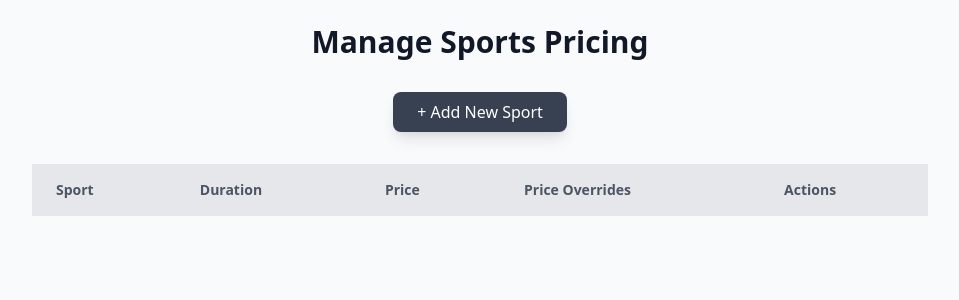
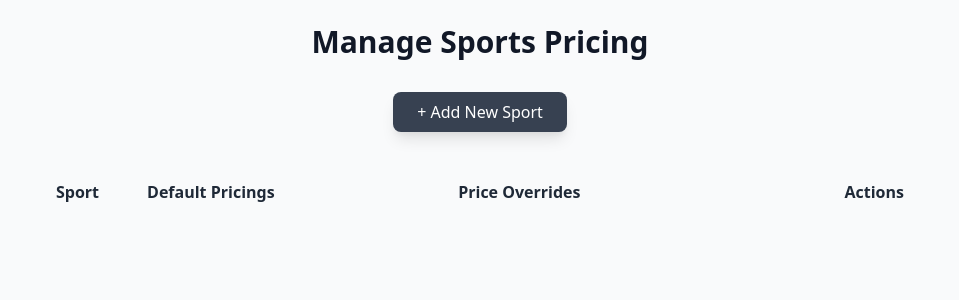
Before and after one commit to mr-vaibh/surprice, a Django app: page /manage-pricing/ in a window 1280 px wide. Shown: the top 300 px of the page, without its empty margins (160-1119 px from the left). Run offline with Django 5.2, Linux system fonts and the light colour scheme; data comes from the database, SQL or seed files in the repository; both versions use the stored data as it was before the commit; lists and menus that the app fills with data are empty.

Commit message:
multiple pricings

```diff
--- a/pricing/models.py
+++ b/pricing/models.py
@@ -2,10 +2,9 @@
 
 class Sport(models.Model):
     name = models.CharField(max_length=100)
-    price = models.DecimalField(max_digits=10, decimal_places=2)
 
 class DefaultPricing(models.Model):
-    sport = models.OneToOneField(Sport, on_delete=models.CASCADE, related_name='default_pricing')
+    sport = models.ForeignKey(Sport, on_delete=models.CASCADE, related_name='default_pricing')
     duration = models.IntegerField()  # Duration in minutes
     price = models.DecimalField(max_digits=10, decimal_places=2)
 
--- a/pricing/serializers.py
+++ b/pricing/serializers.py
@@ -4,7 +4,7 @@
 class DefaultPricingSerializer(serializers.ModelSerializer):
     class Meta:
         model = DefaultPricing
-        fields = ['id', 'duration', 'price']
+        fields = ['id', 'sport', 'duration', 'price']
 
 class PricingOverrideSerializer(serializers.ModelSerializer):
     class Meta:
@@ -15,7 +15,7 @@
         ]
 
 class SportSerializer(serializers.ModelSerializer):
-    default_pricing = DefaultPricingSerializer(required=False)
+    default_pricing = DefaultPricingSerializer(required=False, many=True)
     pricing_overrides = PricingOverrideSerializer(required=False, many=True)
 
     class Meta:
--- a/pricing/static/pricing/main.js
+++ b/pricing/static/pricing/main.js
@@ -1,5 +1,7 @@
 $(document).ready(function () {
     const csrftoken = document.querySelector('[name=csrfmiddlewaretoken]').value;
+
+    const btnClass = `bg-gray-700 text-white px-2 py-1 rounded-lg shadow-lg hover:bg-gray-600 focus:outline-none focus:ring-2 focus:ring-gray-500 transition duration-200`
 
     // Load sports data into the table
     function loadSports() {
@@ -8,6 +10,29 @@
             tableBody.empty();
             data.forEach(sport => tableBody.append(createSportRow(sport)));
         }).fail(() => alert("Error loading sports."));
+    }
+
+    // Format default pricing
+    function formatDefaultPricings(pricings) {
+        if (!pricings || pricings.length === 0) return "No pricings";
+        return pricings.map(pricings => createPricingsTable(pricings)).join('');
+    }
+
+    // Create default pricings table
+    function createPricingsTable(pricing) {
+        const tableHeader = `<table class="min-w-full table-auto"><col style="width:50%"><col style="width:50%"><tbody>`;
+        const tableFooter = `</tbody></table>`;
+
+        return tableHeader + createPricingTableRow(pricing) + tableFooter;
+    }
+
+    // Create specific pricing rows
+    function createPricingTableRow(pricing) {
+        return `<tr id="pricing-${pricing.id}">
+                    <td>${pricing.duration}</td>
+                    <td>$${pricing.price}</td>
+                    <td><button class="${btnClass}" onclick="deletePricing(${pricing.id})"><i class="fa-solid fa-trash"></i></button></td>
+                </tr>`;
     }
 
     // Format pricing overrides
@@ -48,7 +73,7 @@
         return `<tr id="override-${override.id}">
                     <td>On <b>${formattedDate}</b>, From <b>${startTime}</b> to <b>${endTime}</b></td>
                     <td>${formattedPrice}</td>
-                    <td><button class="bg-red-500 text-white px-2 py-1 rounded" onclick="deleteOverride(${override.id})">Delete</button></td>
+                    <td><button class="${btnClass}" onclick="deleteOverride(${override.id})"><i class="fa-solid fa-trash"></i></button></td>
                 </tr>`;
     }
 
@@ -59,7 +84,7 @@
         return `<tr id="override-${override.id}">
                     <td>On <b>${dayName}</b></td>
                     <td>${formattedPrice}</td>
-                    <td><button class="bg-red-500 text-white px-2 py-1 rounded" onclick="deleteOverride(${override.id})">Delete</button></td>
+                    <td><button class="${btnClass}" onclick="deleteOverride(${override.id})"><i class="fa-solid fa-trash"></i></button></td>
                 </tr>`;
     }
 
@@ -70,19 +95,22 @@
         return `<tr id="override-${override.id}">
                     <td>Everyday From <b>${startTime}</b> to <b>${endTime}</b></td>
                     <td>${formattedPrice}</td>
-                    <td><button class="bg-red-500 text-white px-2 py-1 rounded" onclick="deleteOverride(${override.id})">Delete</button></td>
+                    <td><button class="${btnClass}" onclick="deleteOverride(${override.id})"><i class="fa-solid fa-trash"></i></button></td>
                 </tr>`;
     }
 
     // Create sport row
     function createSportRow(sport) {
+        const defaultPricings = formatDefaultPricings(sport.default_pricing);
         const priceOverrides = formatPriceOverrides(sport.pricing_overrides);
         return `<tr id="sport-${sport.id}">
                     <td class="border px-4 py-2">${sport.name}</td>
-                    <td class="border px-4 py-2">${sport.default_pricing.duration || "N/A"}</td>
-                    <td class="border px-4 py-2">${sport.default_pricing.price || "N/A"}</td>
                     <td class="border px-4 py-2">
-                        <button class="bg-blue-500 text-white px-2 py-1 rounded" onclick="showAddOverrideModal(${sport.id})">+ Add Override</button>
+                        <button class="${btnClass}" onclick="showAddPricingModal(${sport.id})"><i class="fa-solid fa-plus"></i> </button>
+                        <div class="space-y-1">${defaultPricings}</div>
+                    </td>
+                    <td class="border px-4 py-2">
+                        <button class="${btnClass}" onclick="showAddOverrideModal(${sport.id})"><i class="fa-solid fa-plus"></i> </button>
                         <div class="space-y-1">${priceOverrides}</div>
                     </td>
                     <td class="border px-4 py-2">
@@ -91,6 +119,22 @@
                     </td>
                 </tr>`;
     }
+
+    // Delete Default Price
+    window.deletePricing = function (priceId) {
+        $.ajax({
+            url: `/default-pricing/${priceId}/`,
+            method: "DELETE",
+            headers: { "X-CSRFToken": csrftoken },
+            success: function () {
+                $(`#pricing-${priceId}`).remove();
+                alert("Price deleted successfully!");
+            },
+            error: function () {
+                alert("Error deleting price.");
+            }
+        });
+    };
 
     // Delete Price Override
     window.deleteOverride = function (overrideId) {
@@ -142,12 +186,6 @@
         const sportId = $("#sportId").val();
         const updatedData = {
             name: $("#updateSportName").val(),
-            default_pricing: {
-                sport: parseInt(sportId),
-                duration: $("#updateSportDuration").val(),
-                price: $("#updateSportPrice").val(),
-            },
-            pricing_overrides: []
         };
 
         $.ajax({
@@ -167,9 +205,48 @@
         });
     });
 
+    // Show Add Default Pricing Modal
+    window.showAddPricingModal = function (sportId) {
+        $("#modalPriceSportId").val(sportId);
+        $("#defaultPricingModal").removeClass("hidden");
+    };
+
+    // Handle Add Default Pricing Form Submission
+    $("#defaultPricingForm").on("submit", function (e) {
+        e.preventDefault();
+
+        const sportId = $("#modalPriceSportId").val();
+        const pricingData = {
+            sport: parseInt(sportId),
+            duration: $("#durationDefault").val(),
+            price: $("#priceDefault").val()
+        };
+
+        addPricing(pricingData);
+    });
+
+    // Add price override
+    function addPricing(pricingData) {
+        $.ajax({
+            url: "/default-pricing/",
+            method: "POST",
+            contentType: "application/json",
+            headers: { "X-CSRFToken": csrftoken },
+            data: JSON.stringify(pricingData),
+            success: function () {
+                alert("Price added successfully!");
+                $("#defaultPricingModal").addClass("hidden");
+                loadSports();
+            },
+            error: function () {
+                alert("Error adding pricing.");
+            }
+        });
+    }
+
     // Show Add Price Override Modal
     window.showAddOverrideModal = function (sportId) {
-        $("#modalSportId").val(sportId);
+        $("#modalOverrideSportId").val(sportId);
         $("#priceOverrideModal").removeClass("hidden");
     };
 
@@ -177,7 +254,7 @@
     $("#priceOverrideForm").on("submit", function (e) {
         e.preventDefault();
 
-        const sportId = $("#modalSportId").val();
+        const sportId = $("#modalOverrideSportId").val();
         const overrideData = {
             sport: parseInt(sportId),
             override_type: $("#overrideType").val(),
@@ -230,10 +307,6 @@
 
         const newSportData = {
             name: $("#addSportName").val(),
-            default_pricing: {
-                duration: $("#addSportDuration").val(),
-                price: $("#addSportPrice").val()
-            },
         };
 
         $.ajax({
--- a/pricing/templates/pricing/manage_pricing.html
+++ b/pricing/templates/pricing/manage_pricing.html
@@ -9,6 +9,13 @@
     <title>Manage Sports Pricing</title>
     <script src="https://code.jquery.com/jquery-3.6.0.min.js"></script>
     <link href="https://cdn.jsdelivr.net/npm/tailwindcss@2.2.19/dist/tailwind.min.css" rel="stylesheet">
+    <link rel="stylesheet" href="https://cdnjs.cloudflare.com/ajax/libs/font-awesome/6.7.2/css/all.min.css" integrity="sha512-Evv84Mr4kqVGRNSgIGL/F/aIDqQb7xQ2vcrdIwxfjThSH8CSR7PBEakCr51Ck+w+/U6swU2Im1vVX0SVk9ABhg==" crossorigin="anonymous" referrerpolicy="no-referrer" />
+
+    <style>
+        table td {
+            vertical-align: top;
+        }
+    </style>
 </head>
 
 <body class="bg-gray-50 font-sans text-gray-800 p-6">
@@ -25,10 +32,13 @@
         <!-- Sports Table -->
         <table class="w-full table-auto">
             <thead class="text-sm font-medium text-gray-600 bg-gray-200">
+                <col style="width:10%">
+                <col style="width:40%">
+                <col style="width:50%">
+                <col style="width:20%">
                 <tr>
                     <th class="px-6 py-4 text-left">Sport</th>
-                    <th class="px-6 py-4 text-left">Duration</th>
-                    <th class="px-6 py-4 text-left">Price</th>
+                    <th class="px-6 py-4 text-left">Default Pricings</th>
                     <th class="px-6 py-4 text-left">Price Overrides</th>
                     <th class="px-6 py-4 text-left">Actions</th>
                 </tr>
@@ -39,6 +49,24 @@
         </table>
 
         <!-- Modals -->
+        <!-- Add Sport Modal -->
+        <div id="addSportModal" class="hidden fixed inset-0 bg-gray-800 bg-opacity-50 flex justify-center items-center">
+            <div class="bg-white p-6 rounded-xl shadow-lg w-1/3">
+                <h2 class="text-xl font-semibold text-gray-900 mb-6">Add New Sport</h2>
+                <form id="addSportForm">
+                    {% csrf_token %}
+                    <label class="block mb-4">
+                        <span class="text-gray-700">Name</span>
+                        <input type="text" id="addSportName" class="block w-full mt-2 p-3 border-0 rounded-lg shadow-sm bg-gray-100 text-gray-800 focus:ring-2 focus:ring-gray-500">
+                    </label>
+                    <div class="flex justify-end space-x-4">
+                        <button type="submit" class="bg-gray-700 text-white px-6 py-2 rounded-lg hover:bg-gray-600 focus:outline-none focus:ring-2 focus:ring-gray-500 transition duration-200">Add Sport</button>
+                        <button type="button" class="bg-gray-300 text-gray-700 px-6 py-2 rounded-lg hover:bg-gray-200 focus:outline-none focus:ring-2 focus:ring-gray-500 transition duration-200" onclick="closeModal('addSportModal')">Cancel</button>
+                    </div>
+                </form>
+            </div>
+        </div>
+
         <!-- Update Sport Modal -->
         <div id="updateSportModal" class="hidden fixed inset-0 bg-gray-800 bg-opacity-50 flex justify-center items-center">
             <div class="bg-white p-6 rounded-xl shadow-lg w-1/3">
@@ -50,14 +78,6 @@
                         <span class="text-gray-700">Name</span>
                         <input type="text" id="updateSportName" class="block w-full mt-2 p-3 border-0 rounded-lg shadow-sm bg-gray-100 text-gray-800 focus:ring-2 focus:ring-gray-500">
                     </label>
-                    <label class="block mb-4">
-                        <span class="text-gray-700">Duration (minutes)</span>
-                        <input type="number" id="updateSportDuration" class="block w-full mt-2 p-3 border-0 rounded-lg shadow-sm bg-gray-100 text-gray-800 focus:ring-2 focus:ring-gray-500">
-                    </label>
-                    <label class="block mb-6">
-                        <span class="text-gray-700">Price</span>
-                        <input type="number" id="updateSportPrice" class="block w-full mt-2 p-3 border-0 rounded-lg shadow-sm bg-gray-100 text-gray-800 focus:ring-2 focus:ring-gray-500">
-                    </label>
                     <div class="flex justify-end space-x-4">
                         <button type="submit" class="bg-gray-700 text-white px-6 py-2 rounded-lg hover:bg-gray-600 focus:outline-none focus:ring-2 focus:ring-gray-500 transition duration-200">Save</button>
                         <button type="button" class="bg-gray-300 text-gray-700 px-6 py-2 rounded-lg hover:bg-gray-200 focus:outline-none focus:ring-2 focus:ring-gray-500 transition duration-200" onclick="closeModal('updateSportModal')">Cancel</button>
@@ -66,27 +86,27 @@
             </div>
         </div>
 
-        <!-- Add Sport Modal -->
-        <div id="addSportModal" class="hidden fixed inset-0 bg-gray-800 bg-opacity-50 flex justify-center items-center">
+        <!-- Default Pricing Modal -->
+        <div id="defaultPricingModal" class="hidden fixed inset-0 bg-gray-800 bg-opacity-50 flex justify-center items-center">
             <div class="bg-white p-6 rounded-xl shadow-lg w-1/3">
-                <h2 class="text-xl font-semibold text-gray-900 mb-6">Add New Sport</h2>
-                <form id="addSportForm">
+                <h2 class="text-xl font-semibold text-gray-900 mb-6">Add Default price</h2>
+                <form id="defaultPricingForm">
                     {% csrf_token %}
+                    <input type="hidden" id="modalPriceSportId">
+
                     <label class="block mb-4">
-                        <span class="text-gray-700">Name</span>
-                        <input type="text" id="addSportName" class="block w-full mt-2 p-3 border-0 rounded-lg shadow-sm bg-gray-100 text-gray-800 focus:ring-2 focus:ring-gray-500">
+                        <span class="text-gray-700">Duration (in minutes)</span>
+                        <input type="text" id="durationDefault" class="block w-full p-3 border-0 rounded-lg shadow-sm bg-gray-100 text-gray-800 focus:ring-2 focus:ring-gray-500">
                     </label>
+
                     <label class="block mb-4">
-                        <span class="text-gray-700">Duration (minutes)</span>
-                        <input type="number" id="addSportDuration" class="block w-full mt-2 p-3 border-0 rounded-lg shadow-sm bg-gray-100 text-gray-800 focus:ring-2 focus:ring-gray-500">
+                        <span class="text-gray-700">Price Modifier</span>
+                        <input type="number" id="priceDefault" class="block w-full p-3 border-0 rounded-lg shadow-sm bg-gray-100 text-gray-800 focus:ring-2 focus:ring-gray-500">
                     </label>
-                    <label class="block mb-6">
-                        <span class="text-gray-700">Price</span>
-                        <input type="number" id="addSportPrice" class="block w-full mt-2 p-3 border-0 rounded-lg shadow-sm bg-gray-100 text-gray-800 focus:ring-2 focus:ring-gray-500">
-                    </label>
+
                     <div class="flex justify-end space-x-4">
-                        <button type="submit" class="bg-gray-700 text-white px-6 py-2 rounded-lg hover:bg-gray-600 focus:outline-none focus:ring-2 focus:ring-gray-500 transition duration-200">Add Sport</button>
-                        <button type="button" class="bg-gray-300 text-gray-700 px-6 py-2 rounded-lg hover:bg-gray-200 focus:outline-none focus:ring-2 focus:ring-gray-500 transition duration-200" onclick="closeModal('addSportModal')">Cancel</button>
+                        <button type="submit" class="bg-gray-700 text-white px-6 py-2 rounded-lg hover:bg-gray-600 focus:outline-none focus:ring-2 focus:ring-gray-500 transition duration-200">Save</button>
+                        <button type="button" class="bg-gray-300 text-gray-700 px-6 py-2 rounded-lg hover:bg-gray-200 focus:outline-none focus:ring-2 focus:ring-gray-500 transition duration-200" onclick="closeModal('defaultPricingModal')">Cancel</button>
                     </div>
                 </form>
             </div>
@@ -98,7 +118,7 @@
                 <h2 class="text-xl font-semibold text-gray-900 mb-6">Add Price Override</h2>
                 <form id="priceOverrideForm">
                     {% csrf_token %}
-                    <input type="hidden" id="modalSportId">
+                    <input type="hidden" id="modalOverrideSportId">
                     <label class="block mb-4">
                         <span class="text-gray-700">Override Type</span>
                         <select id="overrideType" class="block w-full mt-2 p-3 border-0 rounded-lg shadow-sm bg-gray-100 text-gray-800 focus:ring-2 focus:ring-gray-500">
```
Also changed, not shown: pricing/admin.py (+9 -16 lines), db.sqlite3, pricing/migrations/0007_alter_defaultpricing_sport.py (added), pricing/migrations/0008_remove_sport_price.py (added).
